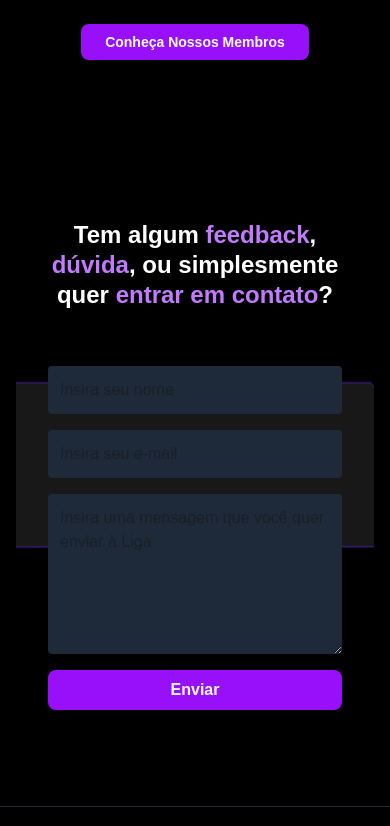
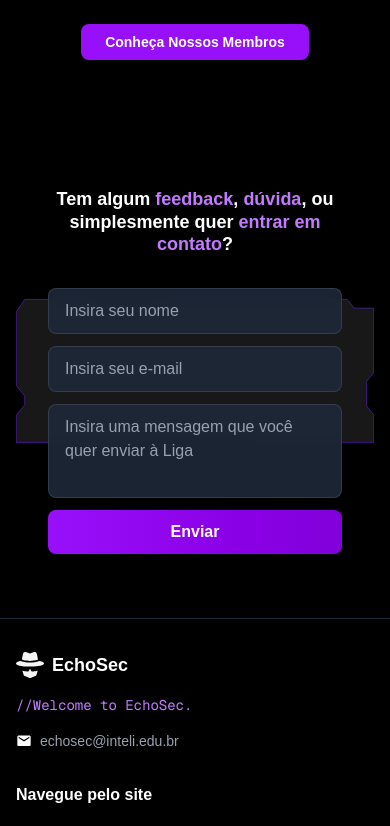
Before and after one commit to Ech0S3c/landingpage, a Next.js app: page / in a window 390 px wide. Shown: the part 6560-7386 px from the top of the page. Built offline with nearby package versions, Linux system fonts and the light colour scheme.

Commit message:
fix(contact): responsividade & fields mais bonitos

```diff
--- a/src/components/home/ContactSection.tsx
+++ b/src/components/home/ContactSection.tsx
@@ -34,22 +34,22 @@ const ContactSection = () => {
   };
 
   return (
-    <section className="py-16 md:py-24">
+    <section className="py-8 md:py-12">
       <div className="container mx-auto px-4 md:px-6 lg:px-8">
         <div
-          className="max-w-7xl mx-auto p-8 md:p-12 lg:p-16 xl:p-20 relative overflow-hidden rounded-2xl md:rounded-3xl"
+          className="max-w-4xl mx-auto p-8 md:p-12 lg:p-16 relative overflow-hidden rounded-xl md:rounded-2xl"
           style={{
             backgroundImage: `url('/forms.svg')`,
-            backgroundSize: '115% 115%',
+            backgroundSize: '100% 100%',
             backgroundRepeat: 'no-repeat',
-            backgroundPosition: 'center'
+            backgroundPosition: 'center center'
           }}
         >
-          <div className="absolute inset-0 bg-black/20 rounded-2xl md:rounded-3xl"></div>
+          <div className="absolute inset-0 bg-black/20 rounded-xl md:rounded-2xl"></div>
 
-          <div className="relative z-10 grid grid-cols-1 lg:grid-cols-2 gap-10 md:gap-12 lg:gap-16 items-center">
+          <div className="relative z-10 grid grid-cols-1 lg:grid-cols-2 gap-4 md:gap-6 lg:gap-8 items-center">
             <div className="text-center lg:text-left">
-              <h2 className="text-white text-2xl md:text-4xl lg:text-5xl xl:text-6xl font-bold leading-tight mb-4 md:mb-0">
+              <h2 className="text-white text-lg md:text-xl lg:text-2xl xl:text-3xl font-bold leading-tight mb-4 md:mb-0">
                 Tem algum <span className="text-purple-400">feedback</span>,{' '}
                 <span className="text-purple-400">dúvida</span>, ou
                 simplesmente quer <span className="text-purple-400">entrar</span>{' '}
@@ -58,7 +58,7 @@ const ContactSection = () => {
             </div>
 
             {/* Right side - Form */}
-             <form onSubmit={handleSubmit} className="flex-1 flex flex-col gap-4">
+             <form onSubmit={handleSubmit} className="flex-1 flex flex-col gap-3">
               <input
                 type="text"
                 name="name"
@@ -66,7 +66,7 @@ const ContactSection = () => {
                 value={form.name}
                 onChange={handleChange}
                 required
-                className="bg-gray-800 p-3 rounded"
+                className="bg-gray-800/90 backdrop-blur-sm border border-gray-600/50 focus:border-purple-400 focus:ring-2 focus:ring-purple-400/20 text-white placeholder-gray-400 px-4 py-2.5 rounded-lg transition-all duration-200 outline-none"
               />
               <input
                 type="email"
@@ -75,7 +75,7 @@ const ContactSection = () => {
                 value={form.email}
                 onChange={handleChange}
                 required
-                className="bg-gray-800 p-3 rounded"
+                className="bg-gray-800/90 backdrop-blur-sm border border-gray-600/50 focus:border-purple-400 focus:ring-2 focus:ring-purple-400/20 text-white placeholder-gray-400 px-4 py-2.5 rounded-lg transition-all duration-200 outline-none"
               />
               <textarea
                 name="message"
@@ -83,15 +83,16 @@ const ContactSection = () => {
                 value={form.message}
                 onChange={handleChange}
                 required
-                className="bg-gray-800 p-3 rounded h-40"
+                rows={3}
+                className="bg-gray-800/90 backdrop-blur-sm border border-gray-600/50 focus:border-purple-400 focus:ring-2 focus:ring-purple-400/20 text-white placeholder-gray-400 px-4 py-2.5 rounded-lg transition-all duration-200 outline-none resize-none"
               />
               <button
                 type="submit"
-                className="bg-purple-600 hover:bg-purple-600/80 text-white px-6 md:px-8 py-2 md:py-3 rounded-lg font-semibold transition-"
+                className="bg-gradient-to-r from-purple-600 to-purple-700 hover:from-purple-700 hover:to-purple-800 text-white px-6 py-2.5 rounded-lg font-semibold transition-all duration-200 transform hover:scale-[1.02] active:scale-[0.98] shadow-lg hover:shadow-xl"
               >
               Enviar
               </button>
-              {status && <p className="text-sm text-center mt-2">{status}</p>}
+              {status && <p className="text-sm text-center mt-1 text-gray-300">{status}</p>}
             </form>
           </div>
         </div>
```
